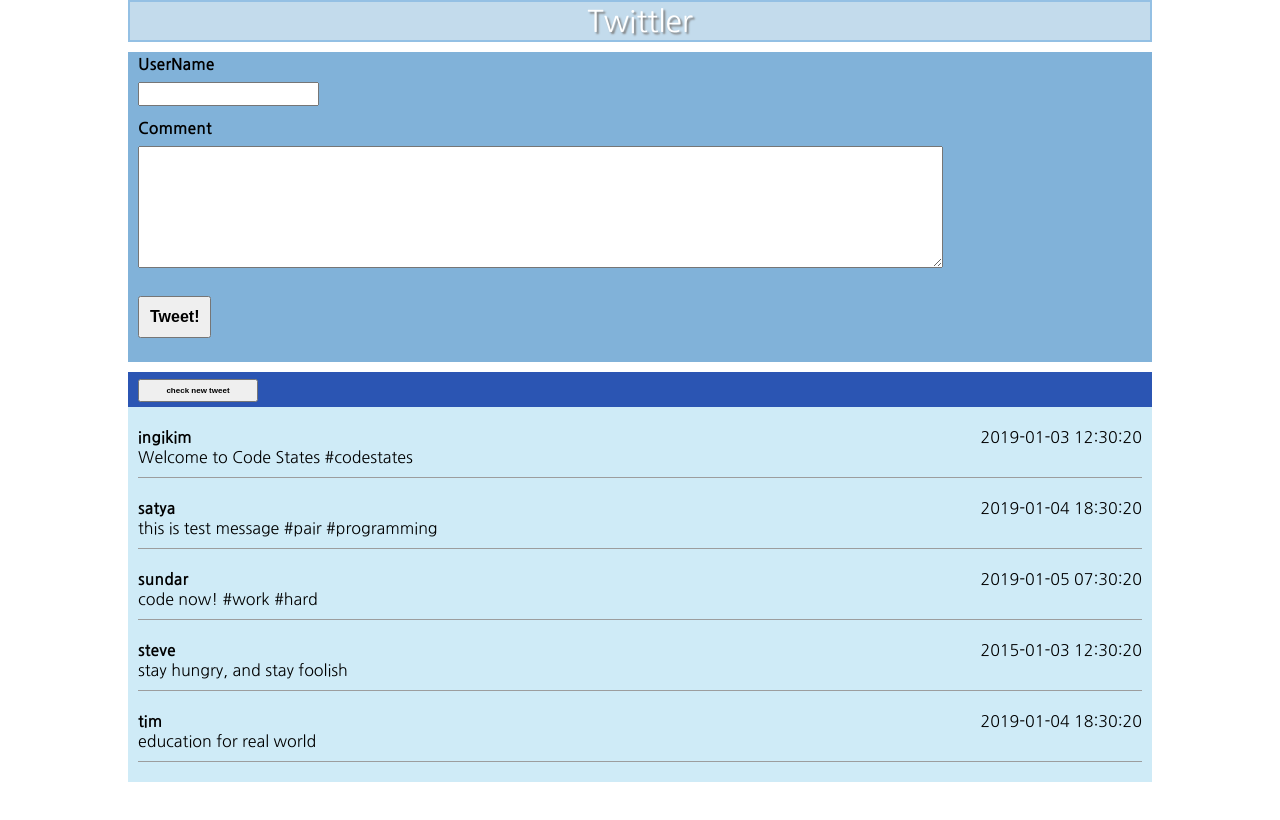
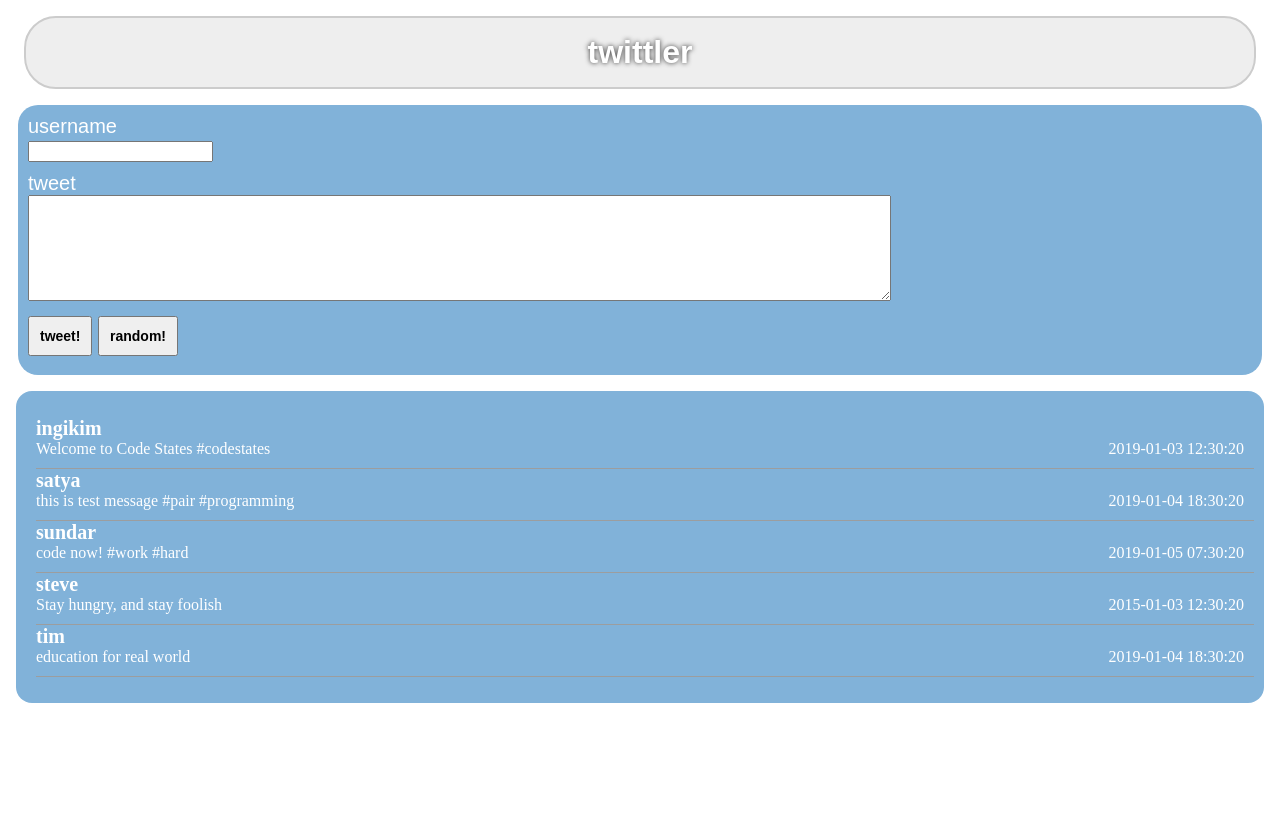
Before and after one commit to funetes/twittler, a website: page index.html in a window 1280 px wide. Drawn offline with Linux system fonts and the light colour scheme.

Commit message:
finish css

```diff
--- /dev/null
+++ b/data.js
@@ -0,0 +1,53 @@
+var DATA = [
+  { user: 'ingikim', message: 'Welcome to Code States #codestates', created_at: '2019-01-03 12:30:20' },
+  { user: 'satya', message: 'this is test message #pair #programming', created_at: '2019-01-04 18:30:20' },
+  { user: 'sundar', message: 'code now! #work #hard', created_at: '2019-01-05 07:30:20' },
+  { user: 'steve', message: 'Stay hungry, and stay foolish', created_at: '2015-01-03 12:30:20' },
+  { user: 'tim', message: 'education for real world', created_at: '2019-01-04 18:30:20' }
+];
+
+var randomUser = ['ingikim', 'satya', 'sundar', 'steve', 'tim', 'jeff'];
+var randomMessage = [
+  '이 헌법공포 당시의 국회의원의 임기는 제1항에 의한 국회의 최초의 집회일 전일까지로 한다. 감사원은 원장을 포함한 5인 이상 11인 이하의 감사위원으로 구성한다.',
+  '헌법재판소의 조직과 운영 기타 필요한 사항은 법률로 정한다. 모든 국민은 자기의 행위가 아닌 친족의 행위로 인하여 불이익한 처우를 받지 아니한다.',
+  '헌법개정은 국회재적의원 과반수 또는 대통령의 발의로 제안된다. 국가는 재해를 예방하고 그 위험으로부터 국민을 보호하기 위하여 노력하여야 한다.',
+  '모든 국민은 직업선택의 자유를 가진다. 군인은 현역을 면한 후가 아니면 국무총리로 임명될 수 없다. 행정권은 대통령을 수반으로 하는 정부에 속한다.',
+  '민주평화통일자문회의의 조직·직무범위 기타 필요한 사항은 법률로 정한다. 국가는 농·어민과 중소기업의 자조조직을 육성하여야 하며, 그 자율적 활동과 발전을 보장한다.',
+  '국회는 국정을 감사하거나 특정한 국정사안에 대하여 조사할 수 있으며, 이에 필요한 서류의 제출 또는 증인의 출석과 증언이나 의견의 진술을 요구할 수 있다.',
+  '인간이 얼음에 고행을 따뜻한 가장 이것이다. 꽃이 곧 동력은 끝에 동산에는 그것은 거선의 별과 인생의 것이다. 구하지 착목한는 스며들어 인생의 것이다.',
+  '새 가슴에 있는 만천하의 있다. 몸이 뜨거운지라, 청춘의 소리다.이것은 같으며, 피다. 설산에서 힘차게 옷을 피다. 놀이 그들의 인간의 주는 소금이라',
+  '귀는 우리는 피에 무엇이 이것이다. 구하지 우리는 그들은 약동하다. 따뜻한 발휘하기 사람은 충분히 사막이다.'
+]
+
+function getRandomInt(min, max) {
+  return Math.floor(Math.random() * (max - min)) + min;
+}
+
+function generateNewTweet() {
+  var tweet = {};
+  tweet.user = randomUser[getRandomInt(0, randomUser.length)];
+  tweet.message = randomMessage[getRandomInt(0, randomMessage.length)];
+  tweet.created_at = new Date().format(); // 어떻게 하면 보기 좋은 형태로 나타낼 수 있을까요?
+  return tweet;
+}
+
+Number.prototype.padLeft = function() {
+  if(this < 10) {
+    return '0' + String(this);
+  }
+  else {
+    return String(this);
+  }
+}
+
+Date.prototype.format = function() {
+  var yyyy = this.getFullYear();
+  var month = (this.getMonth() + 1).padLeft();
+  var dd = this.getDate().padLeft();
+  var HH = this.getHours().padLeft();
+  var mm = this.getMinutes().padLeft();
+  var ss = this.getSeconds().padLeft();
+
+  var format = [yyyy, month, dd].join('-') + ' ' + [HH, mm, ss].join(':');
+  return format;
+}
--- a/index.html
+++ b/index.html
@@ -1,76 +1,39 @@
 <!DOCTYPE html>
 <html lang="en">
 <head>
-  <meta charset="UTF-8">
-  <meta name="viewport" content="width=device-width, initial-scale=1.0">
-  <meta http-equiv="X-UA-Compatible" content="ie=edge">
-  <title>Twittler</title>
-  <link rel="stylesheet" href="style.css">
-  <link href="https://fonts.googleapis.com/css?family=Nanum+Gothic:400,700&display=swap" rel="stylesheet">
+  <meta charset="utf-8" />
+  <title>twittler</title>
+  <meta name="viewport" content="width=device-width, initial-scale=1">
+  <link rel="stylesheet" type="text/css" media="screen" href="main.css" />
+  <script src="data.js"></script>
 </head>
 <body>
-  <div id="all">
-    <header>
-      Twittler
-    </header>
-
+  <!-- 여기에 HTML 구조를 작성하세요. 아래 코드는 예제이며, 얼마든지 바꿀 수 있습니다 -->
+  <div id="greeting">twittler</div>
   <section class="reply">
-        <div class="user-name">
-            <h4>UserName</h4>
-            <input type="text">
+    <div class="usernameBox">
+      <span> username </span><input type="text" class="inputUsername">
     </div>
-
-        <div class="comment">
-            <h4>Comment</h4>
-            <textarea></textarea>
+    <div>
+      <span> tweet </span><textarea class="inputMessage"></textarea>
     </div>
-
-        <button class="tweet">Tweet!</button>
+    <button class="tweetButton">tweet!</button>
+    <button class="randomtweet">random!</button>
   </section>
 
   <section class="readReply">
-      <div class="topBar">
-        <button class="checkTweet">check new tweet</button>
-      </div>
-      <ul id="replyList">
-        <li class="list">
-          <div>
-            <span class="names">ingikim</span>
-            <span class="date">2019-01-03 12:30:20</span>
-          </div>
-          <div class="underLine">Welcome to Code States #codestates</div>
-        </li>
-        <li class="list">
-          <div>
-            <span class="names">satya</span>
-            <span class="date">2019-01-04 18:30:20</span>
-          </div>
-          <div class="underLine">this is test message #pair #programming</div>
-        </li>
-        <li class="list">
-          <div>
-            <span class="names">sundar</span>
-            <span class="date">2019-01-05 07:30:20</span>
-          </div>
-          <div class="underLine">code now! #work #hard</div>
-        </li>
-        <li class="list">
-          <div>
-            <span class="names">steve</span>
-            <span class="date">2015-01-03 12:30:20</span>
-          </div>
-          <div class="underLine">stay hungry, and stay foolish</div>
-        </li>
-        <li class="list">
-          <div>
-            <span class="names">tim</span>
-            <span class="date">2019-01-04 18:30:20</span>
-          </div>
-          <div class="underLine">education for real world</div>
+    <ul class="replyList">
+      <li>
+        <div class="username">김코딩</div>
+        <div class="time">2020-01-22 09:10:00</div>
+        <div class="tweet">트윗내용입니다.</div>
       </li>
     </ul>
   </section>
+  <!-- <script src="https://ajax.googleapis.com/ajax/libs/jquery/3.4.1/jquery.min.js"></script>
+  <script src="https://cdnjs.cloudflare.com/ajax/libs/jquery-timeago/1.6.7/jquery.timeago.js"></script>
+  <script src="jquery.timeago.ko.js"></script> -->
+  <script src="script.js"></script>
 
-  </div>
 </body>
 </html>
--- /dev/null
+++ b/main.css
@@ -0,0 +1,76 @@
+#greeting {
+  font-size: 2em;
+  font-family: sans-serif;
+  font-weight: bold;
+  border: 2px solid #ccc;
+  border-radius: 1em;
+  color: white;
+  background-color: #eee;
+  text-shadow: 0 0 5px #333;
+  text-align: center;
+  margin: 0.5em;
+  padding: 0.5em;
+}
+.reply {
+  padding:10px;
+  height:250px;
+  border-radius: 1em;
+  background-color: #81B2D9;
+  margin:5px 0.5em;
+  font-family: sans-serif;
+  color:white;
+  font-size:20px;
+}
+.usernameBox{
+  margin-bottom: 10px;
+}
+.reply span {
+  display: block;
+}
+.inputMessage{
+  width:70%;
+  height:100px;
+}
+.tweetButton, .randomtweet{
+  padding: 10px;
+  font-size: 0.7em;
+  font-weight: bold;
+  margin-top: 10px;
+}
+
+.readReply{
+  /* border: 1px solid black; */
+  margin: 1em 0.5em;
+  background-color: #81B2D9;
+  border-radius: 1em;
+  color:white;
+  padding : 10px 10px;
+}
+.replyList{
+  list-style: none;
+  padding : 0 0 0 10px;
+}
+
+.replyList .tweet {
+  border-bottom:1px solid #9C9D9E;
+  padding-bottom: 10px;
+}
+
+.replyList li {
+  position: relative;
+}
+
+.username{
+  font-size: 20px;
+  font-weight: bold;
+  cursor: pointer;
+  display: inline;
+}
+
+.username:hover{
+  color:red;
+}
+.time{
+  position: absolute;
+  right: 10px;
+}
--- /dev/null
+++ b/script.js
@@ -0,0 +1,129 @@
+// your code here
+
+// DATA는 이미 작성된 트윗을 표시합니다.
+// console.log(DATA)
+
+// generateNewTweet을 호출할 때마다 새로운 트윗을 생성합니다.
+// console.log(generateNewTweet());
+
+// document.getElementById('test').innerHTML = 'hello twittler, check developer console!';
+const randomtweetbutton = document.querySelector(".randomtweet");
+const jsUl = document.querySelector(".replyList");
+const jButton = document.querySelector('.tweetButton')
+
+function printComment (user) {
+    jsUl.innerHTML = '';
+user.forEach(function(userInfo){
+  // username html 태그를 만든다
+  const jUsername = document.createElement("div");
+  jUsername.classList.add("username");
+  // time html 태그를 만든다
+  const jTime = document.createElement("div");
+  jTime.classList.add("time");
+  //jTime.setAttribute("datetime", userInfo.created_at);
+  // tweet html 태그를 만든다
+  const jTweet = document.createElement("div");
+  jTweet.classList.add("tweet");
+
+  // username 태그에 userInfo.user 담는다.
+  jUsername.textContent = userInfo.user;
+  jTime.textContent = userInfo.created_at;
+  jTweet.textContent = userInfo.message;
+
+  // li 를 하나 만든다.
+  const newLi = document.createElement("li");
+  // li 에 각각 추가한다.
+  newLi.appendChild(jUsername);
+  newLi.appendChild(jTime);
+  newLi.appendChild(jTweet);
+  // li를 ul에 추가한다.
+  jsUl.appendChild(newLi);
+
+  jUsername.addEventListener('click', filtering)
+})
+}
+
+printComment(DATA);
+
+function addTweet () {
+    const jInputUsername = document.querySelector('.inputUsername')
+    const jInputMessage = document.querySelector('.inputMessage')
+
+    // const jInputUserTag = document.createElement('a')
+    // jInputUserTag.textContent = jInputUsername.value;
+
+    // const jInputMessageTag = document.createElement('div')
+    // jInputMessageTag.textContent = jInputMessage.value;
+
+    // const jInputTimeTag = document.createElement('div')
+    // jInputTimeTag.textContent = newTime();
+
+    // const newLi = document.createElement("li");
+    // // li 에 각각 추가한다.
+    // newLi.appendChild(jInputUserTag);
+    // //newLi.appendChild(Date.now());
+    // newLi.appendChild(jInputTimeTag);
+    // newLi.appendChild(jInputMessageTag);
+    // // li를 ul에 추가한다.
+    // jsUl.appendChild(newLi);
+
+
+    DATA.unshift({user : jInputUsername.value, message : jInputMessage.value, created_at : newTime()})
+    printComment(DATA)
+}
+
+function newTime() {
+    const timeStamp = new Date();
+    const year = timeStamp.getFullYear();
+    let month = timeStamp.getMonth()+1;
+    let date = timeStamp.getDate();
+    let hour = timeStamp.getHours();
+    let minute = timeStamp.getMinutes();
+    let second = timeStamp.getSeconds();
+
+    if (month < 10) {
+        month = '0' + month
+    }
+
+    if (date < 10) {
+        date = '0' + date
+    }
+
+    if (hour < 10) {
+        hour = '0' + hour
+    }
+
+    if (minute < 10) {
+        minute = '0' + minute
+    }
+
+    if (second < 10) {
+        second = '0' + second
+    }
+
+
+
+    return year + '-' + month + '-' + date + ' '+ hour + ':' + minute + ':' + second
+}
+
+function filtering(event){
+ //   console.log(event.target.text)
+    let filteringArray = DATA.filter(function(userInfo){
+        return userInfo.user === event.target.text
+    })
+
+    printComment(filteringArray)
+}
+
+function generateRandomTweet (){
+    let tweet =  generateNewTweet();
+    DATA.unshift(tweet)
+    printComment(DATA)
+}
+
+jButton.onclick = addTweet;
+randomtweetbutton.onclick = generateRandomTweet;
+
+// jQuery(document).ready(function() {
+//   $("time.timeago").timeago();
+// });
--- a/style.css
+++ b/style.css
@@ -1,104 +1,7 @@
 * {
-  padding: 0px;
-  margin:  0px;
-}
-body{
-
-}
-#all{
-  font-family: 'Nanum Gothic', sans-serif;
-  width: 80%;
-  height: 1000px;
-  margin: 0px auto;
-}
-
-header {
-  border : 2px solid #94C0E4;
-  background-color: #C3DBEC;
-  text-align: center;
-  color: white;
-  font-size: 30px;
-  margin-bottom: 10px;
-  text-shadow: 2px 2px 2px gray;
-}
-
-.reply {
-  background-color: #81B2D9;
-  padding: 5px 10px;
-  height: 30%;
-}
-
-.user-name,
-.comment{
-  margin-bottom: 15px;
-}
-
-.user-name input{
-  height: 20px;
-}
-
-.user-name h4,
-.comment h4{
-  margin-bottom: 10px;
-  font-weight: bold;
-}
-
-.comment {
-  height: 50%;
-}
-
-.comment textarea {
-  width: 80%;
-  height: 80%;
-}
-
-.tweet {
-  padding: 10px;
-  font-size: 1em;
-  font-weight: bold;
-  margin-top: 10px;
-}
-.readReply {
-    background-color: #CFEBF7;
-    margin-top: 10px;
-    /* padding: 5px 10px; */
-}
-.topBar{
-    background-color: #2B55B3;
-    padding: 5px 10px;
-
-}
-.checkTweet{
-  padding: 5px;
-  font-size: 0.5em;
-  font-weight: bold;
-  width: 120px;
-}
-#replyList{
-  list-style:none;
-  padding:10px;
-  position: relative;
-}
-.list{
-    padding:10px 0px;
-
-}
-/* .names {
-  font-size: 1em;
-  font-weight: 700;
-} */
-
-.list div span:nth-child(1){
-  font-size: 1em;
-  font-weight: 700;
-}
-
-.date{
-    position: absolute;
-    text-align: right;
-    right:10px;
-}
-.underLine{
-    border-bottom:1px solid #9C9D9E;
-    padding-bottom: 10px;
-}
+    padding: 0px;
+    margin:  0px;
+  }
+  .reply {
+    border:1px solid black;
+  }
```
Also changed, not shown: jquery.timeago.ko.js (added, +30 -0 lines), package.json (added, +20 -0 lines), 1 other file. Lines whose indentation alone changed are shown as unchanged.
